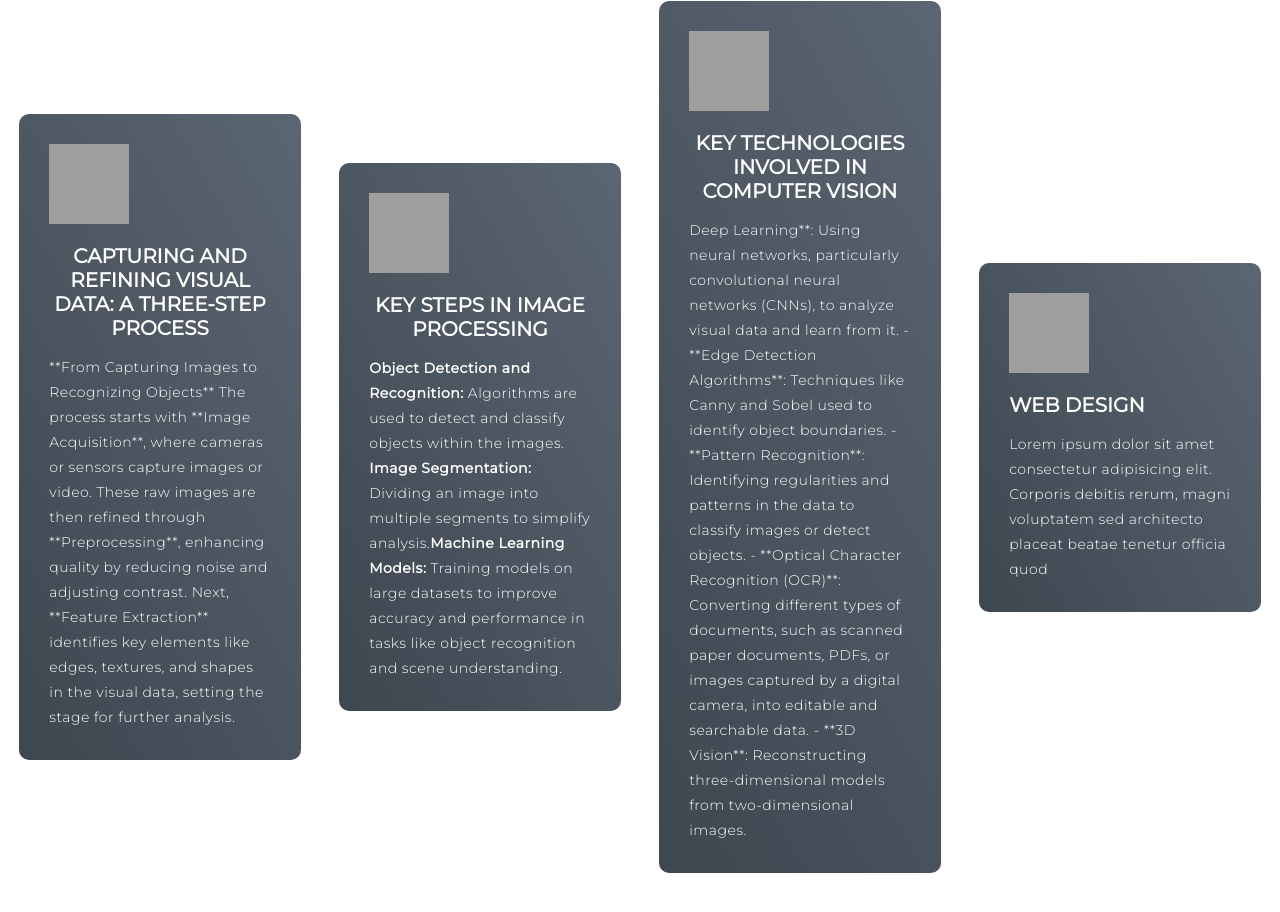
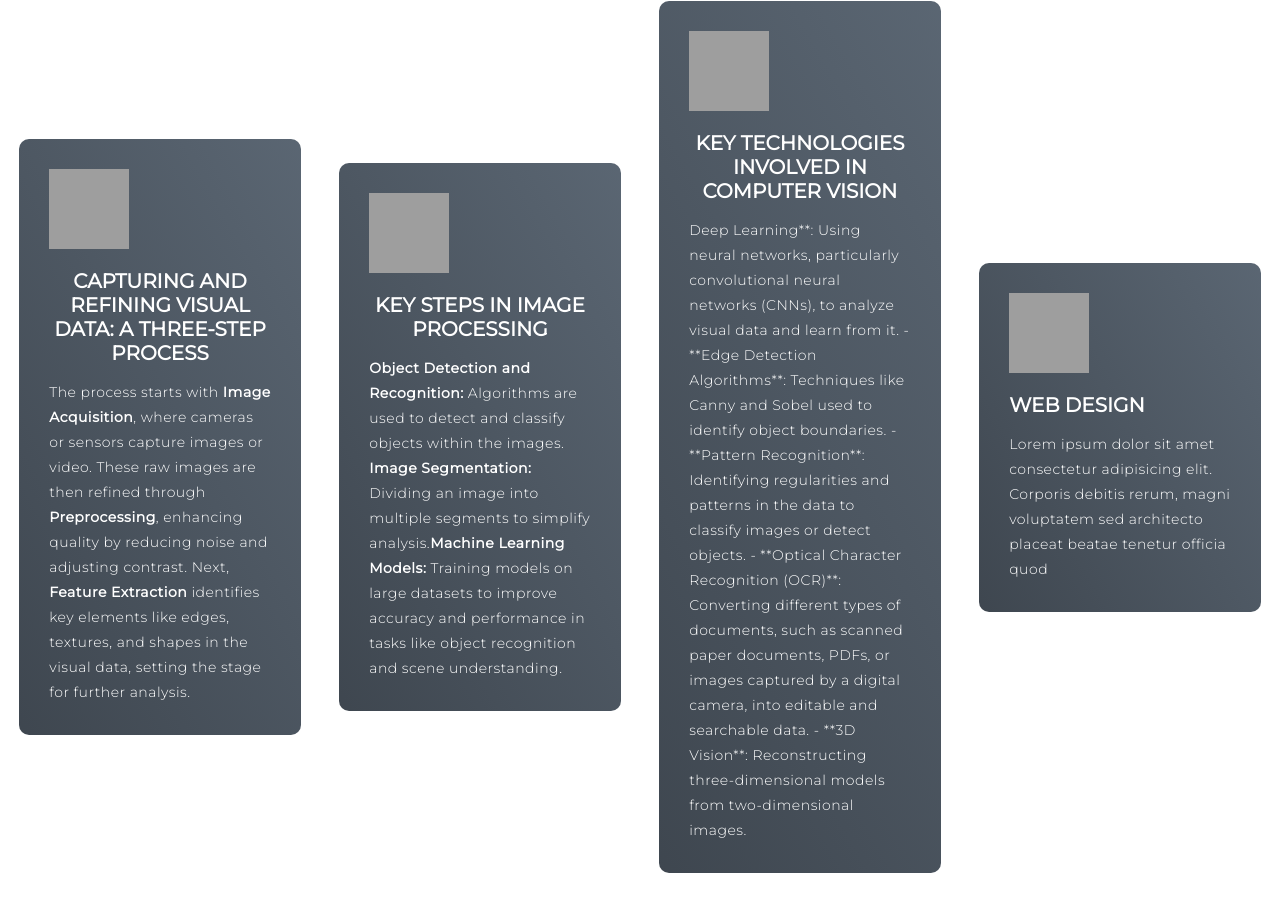
Before and after one commit to Trushna-39/Computer-Vision-in-Retail, a website: page index.html in a window 1280 px wide. Shown: the part 1054-1966 px from the top of the page. Drawn offline with Linux system fonts and the light colour scheme; grey boxes are pictures that could not be loaded.

Commit message:
Data Preprocessing

```diff
--- a/index.html
+++ b/index.html
@@ -71,9 +71,10 @@
               />
             </div>
             <h2>Capturing and Refining Visual Data: A Three-Step Process</h2>
-            <p>**From Capturing Images to Recognizing Objects**
-
-              The process starts with **Image Acquisition**, where cameras or sensors capture images or video. These raw images are then refined through **Preprocessing**, enhancing quality by reducing noise and adjusting contrast. Next, **Feature Extraction** identifies key elements like edges, textures, and shapes in the visual data, setting the stage for further analysis.</p>
+            <p>The process starts with <strong>Image Acquisition</strong>, where cameras or sensors
+              capture images or video. These raw images are then refined through <strong>Preprocessing</strong>,
+              enhancing quality by reducing noise and adjusting contrast. Next, <strong>Feature Extraction</strong>
+              identifies key elements like edges, textures, and shapes in the visual data, setting the stage for further analysis.</p>
           </div>
           <div class="service-item">
             <div class="icon">
```
